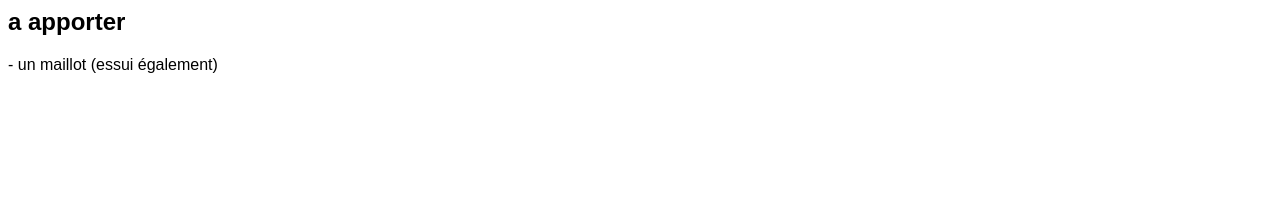
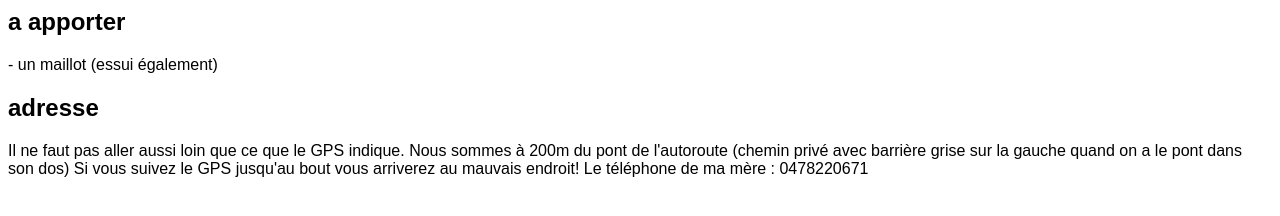
Before and after one commit to conradpringiers/Invitation-Informations, a plain HTML site: page index.html in a window 1280 px wide. Drawn offline with Linux system fonts and the light colour scheme.

Commit message:
Update index.html

```diff
--- a/index.html
+++ b/index.html
@@ -1,4 +1,11 @@
 <font face="arial">
 <h2>a apporter</h2>
 - un maillot (essui également)
+<h2>adresse</h2>
+Il ne faut pas aller aussi loin que ce que le GPS indique.
+Nous sommes à 200m du pont de l'autoroute (chemin privé avec barrière grise sur la gauche quand on a le pont dans son dos)
+Si vous suivez le GPS jusqu'au bout vous arriverez au mauvais endroit!
+
+Le téléphone de ma mère : 0478220671
+
 </font>
```
